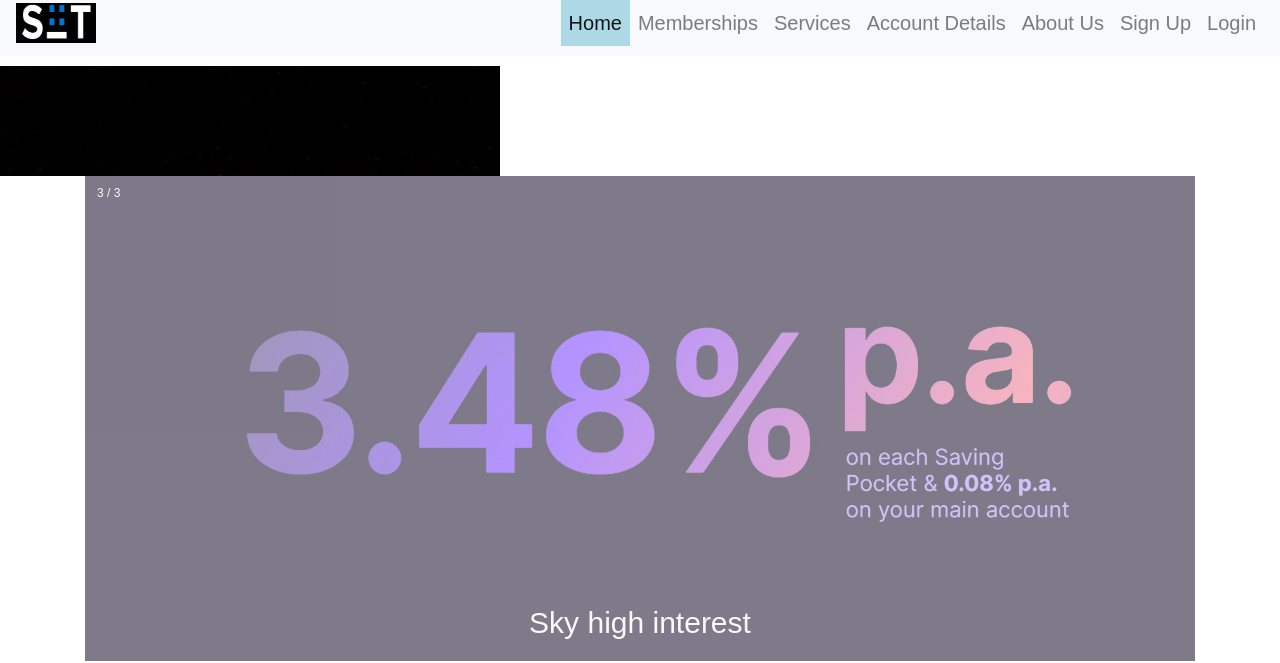
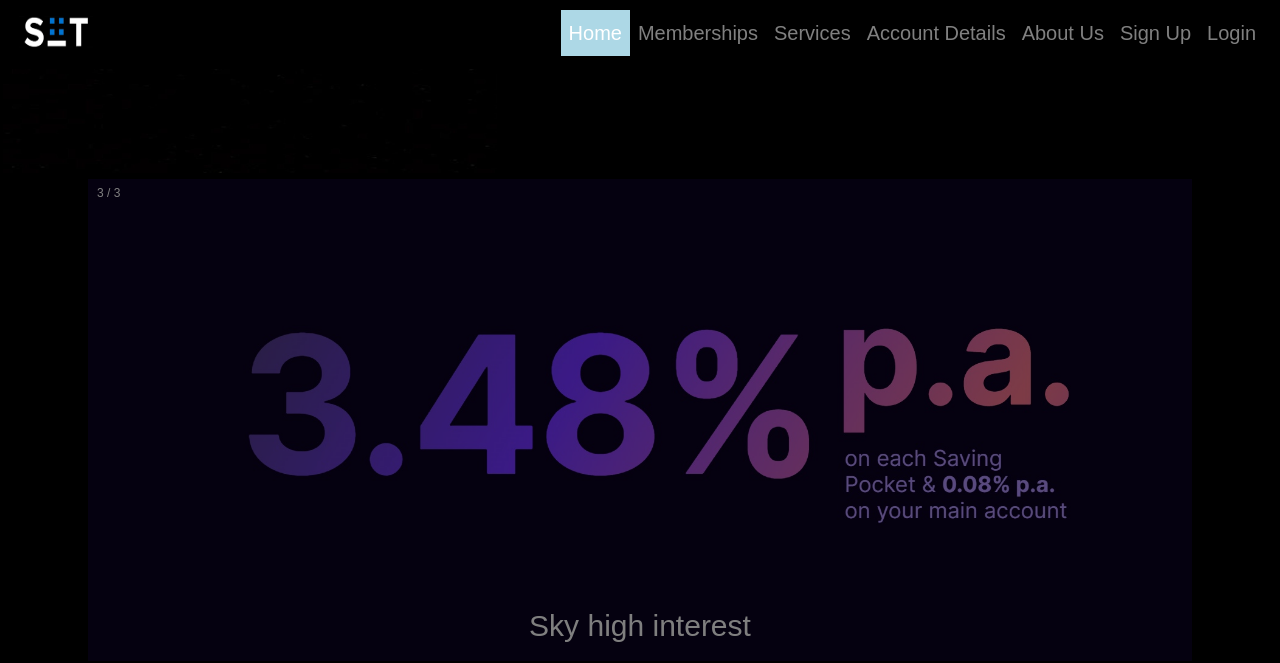
Before and after one commit to jurgen-tan-git/WebSys-Assignment2, a PHP site: page /index.php in a window 1280 px wide. Shown: the top 663 px of the page. Run offline with PHP 8.4, Linux system fonts and the light colour scheme; some libraries are stand-ins or nearby versions.

Commit message:
Added changes to nav bar for bg

```diff
--- a/css/main.css
+++ b/css/main.css
@@ -77,13 +77,13 @@ background-color: #000000;
 
 nav {
               font-size: 20px;
-    background-color: #ffffff;
-    /*
-      All of the base styles have
+    background-color: #000000;
+
+/*      All of the base styles have
       moved to the “CSS” tab above.
-    */
+
     transition: transform 250ms;
-    transform: translateY(-10px);
+    transform: translateY(-10px);*/
   }
 
 body {
--- a/nav.inc.php
+++ b/nav.inc.php
@@ -14,30 +14,31 @@ if (isset($_SESSION["fname"])) {
 ?>
 
 <!DOCTYPE html>
-<html>
 
 <head>
 	<meta charset="UTF-8">
 	<meta name="viewport" content="width=device-width, initial-scale=1">
 	<title>My Website</title>
 	<link rel="stylesheet" href="https://maxcdn.bootstrapcdn.com/bootstrap/4.5.2/css/bootstrap.min.css">
+        <link rel="stylesheet" href="css/main.css">
 </head>
 
 <body>
-	<nav class="navbar navbar-expand-lg navbar-light bg-light">
+
+	<nav class="navbar navbar-expand-lg navbar-dark">
 		<a class="navbar-brand" href="#"><img src="images/logo.jpg" width="80" height="40" alt="Logo"></a>
 		<button class="navbar-toggler" type="button" data-toggle="collapse" data-target="#navbarNav">
 			<span class="navbar-toggler-icon"></span>
 		</button>
 
-		<div class="collapse navbar-collapse" id="navbarNav">
+		<div class="collapse navbar-collapse" id="navbarNav" data-bs-theme="dark">
 
 			<ul class="navbar-nav ml-auto">
 				<li class="nav-item">
 					<a class="nav-link" href="index.php">Home</a>
 				</li>
 				<li class="nav-item">
-					<a class="nav-link" href="Membership.php">Memberships</a>
+                                    <a class="nav-link" href="Membership.php">Memberships</a>
 				</li>
 				<li class="nav-item">
 					<a class="nav-link" href="Membership.php">Services</a>
@@ -64,5 +65,3 @@ if (isset($_SESSION["fname"])) {
 		<script src="https://stackpath.bootstrapcdn.com/bootstrap/4.5.2/js/bootstrap.min.js"></script>
 
 </body>
-
-</html>
```
